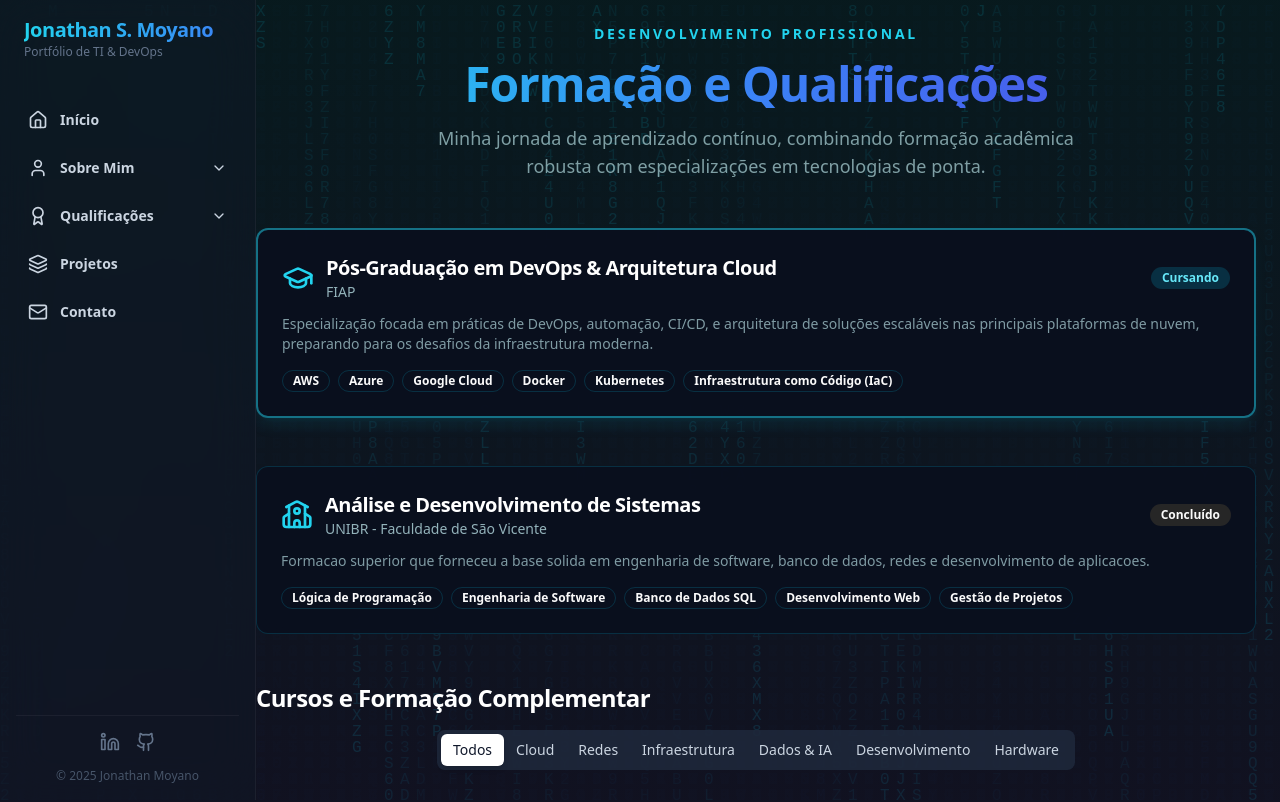
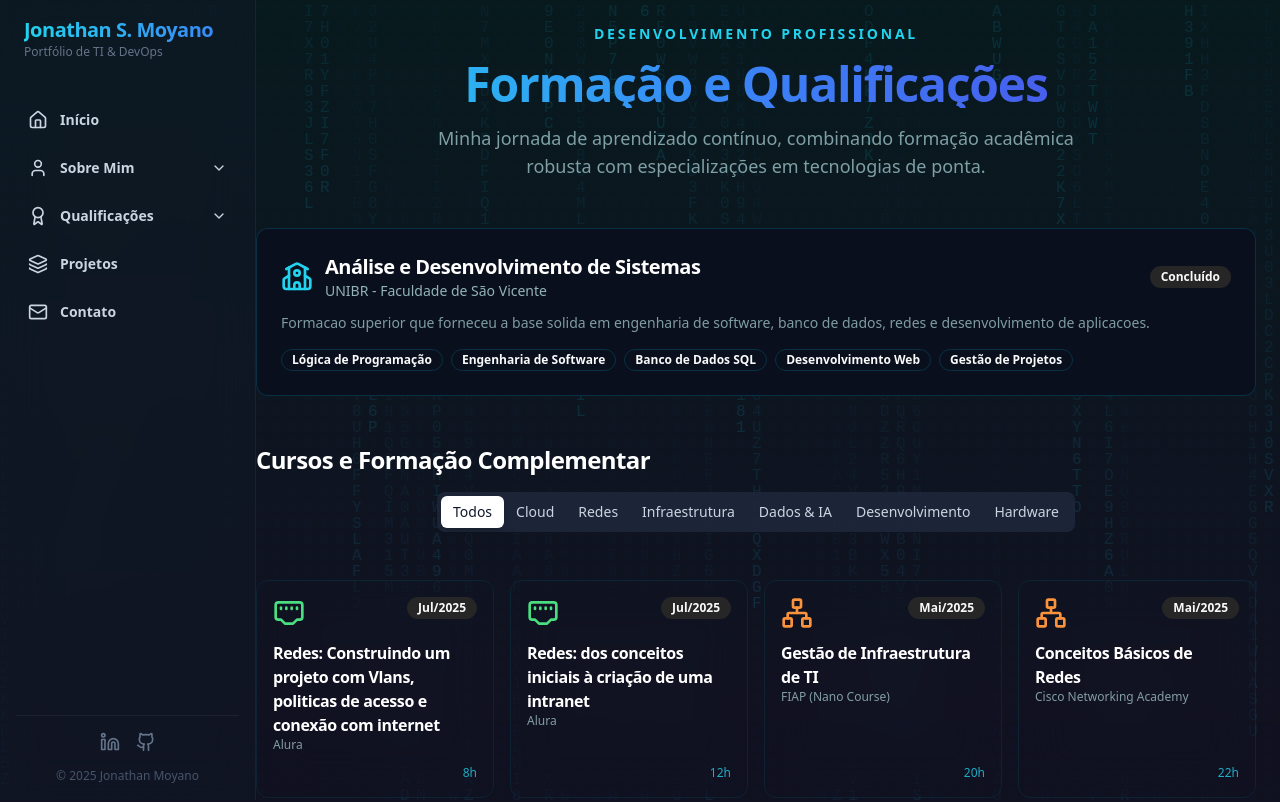
Before and after one commit to JonathanMoyano/portifolio, a Next.js app: page /experiencias/formacoes in a window 1280 px wide. Shown: the top 802 px of the page. Built offline with nearby package versions, Linux system fonts and the light colour scheme.

Commit message:
Update formacoes.jsx

```diff
--- a/src/pages/experiencias/formacoes.jsx
+++ b/src/pages/experiencias/formacoes.jsx
@@ -2,7 +2,7 @@ import React from 'react';
 import { motion } from 'framer-motion';
 import {
   School,
-  GraduationCap,
+  //GraduationCap,
   Award,
   Cpu,
   BrainCircuit,
@@ -20,7 +20,7 @@ import { cn } from '@/lib/utils';
 const educationData = {
   // Pós-Graduação adicionada novamente
   postgraduate: {
-    title: 'Pós-Graduação em DevOps & Arquitetura Cloud',
+    title: 'Pós-Graduação em Fu',
     institution: 'FIAP',
     status: 'Cursando',
     description: `Especialização focada em práticas de DevOps, automação, CI/CD, e arquitetura de soluções escaláveis nas principais plataformas de nuvem, preparando para os desafios da infraestrutura moderna.`,
@@ -266,9 +266,10 @@ const FormacaoPage = () => {
           description="Minha jornada de aprendizado contínuo, combinando formação acadêmica robusta com especializações em tecnologias de ponta."
         />
         <div className="space-y-12">
-          {educationData.postgraduate && (
+          {/* O bloco da Pós-Graduação está comentado e não será renderizado */}
+          {/* {educationData.postgraduate && (
             <EducationCard education={educationData.postgraduate} icon={GraduationCap} isPostGrad />
-          )}
+          )} */}
           <EducationCard education={educationData.academic} icon={School} />
           <CoursesSection courses={educationData.courses} />
         </div>
```
